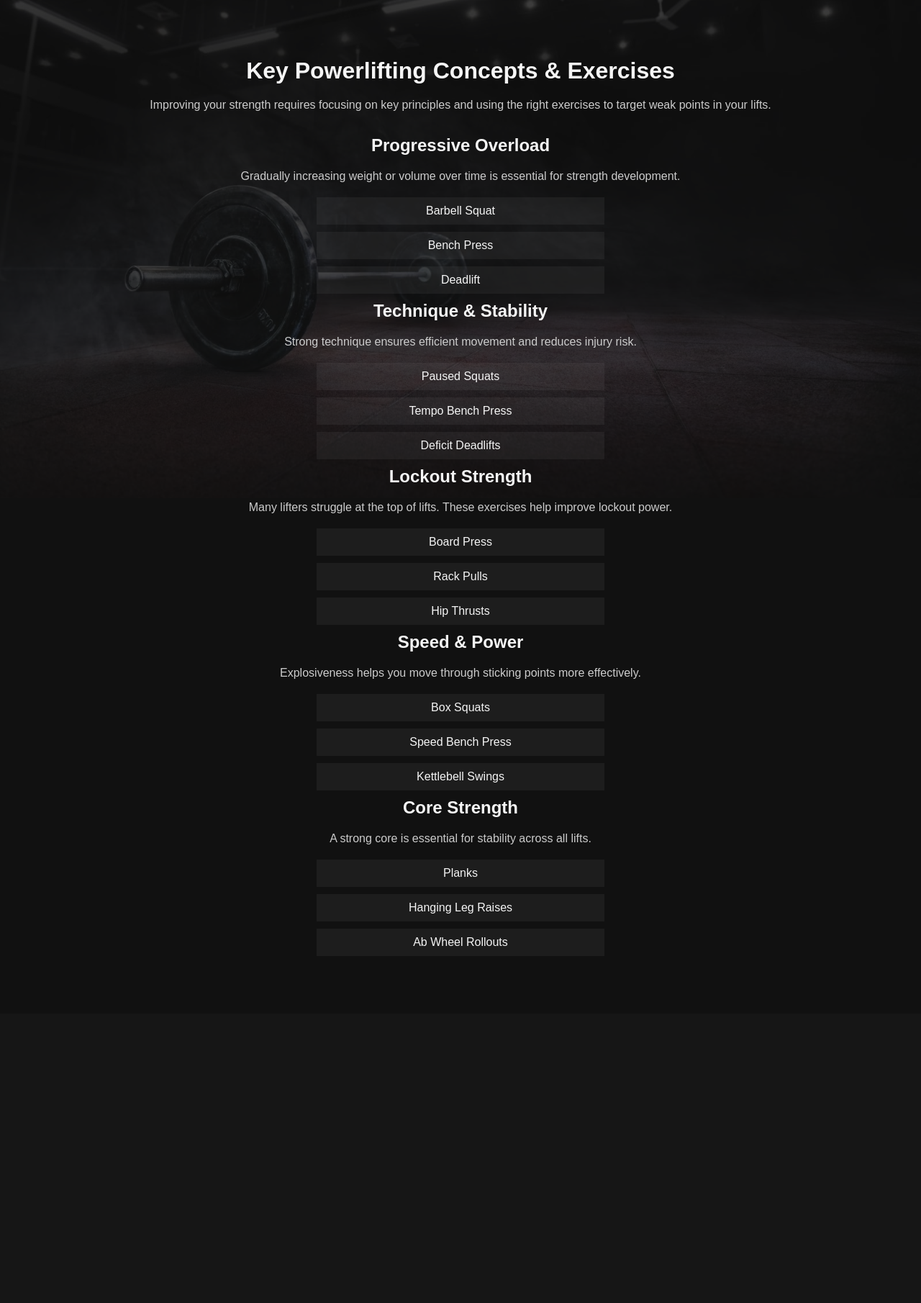
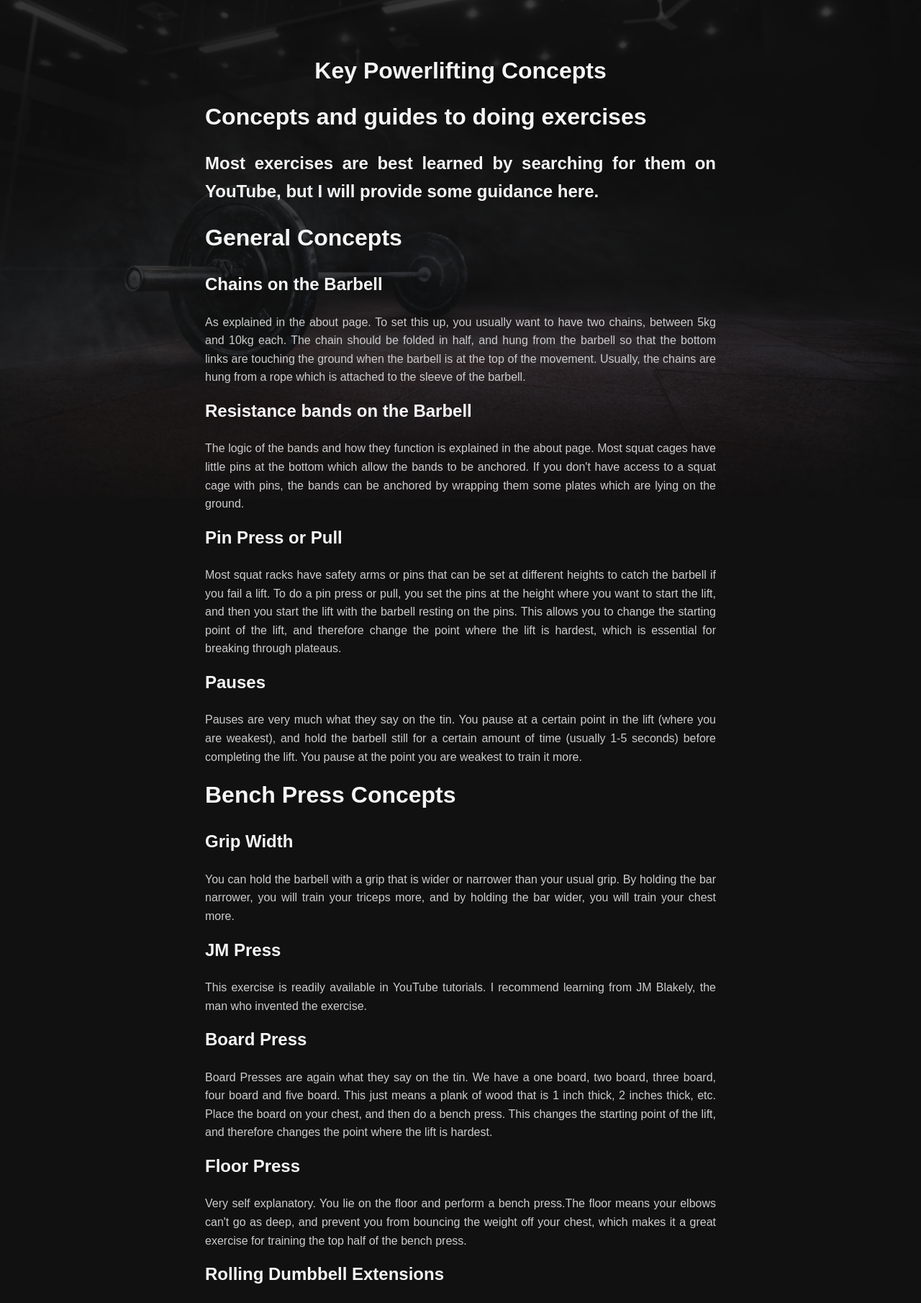
Before and after one commit to ruairimckenna/Python_Assignment, a Flask app: page /concepts in a window 1280 px wide. Shown: the part 108-1918 px from the top of the page at 72% size. Before the commit the page ends 1422 px from the top, so only its background shows below. Run offline with Flask 3, Linux system fonts and the light colour scheme.

Commit message:
Updated concepts.html and readme
Updated concepts with final bits that were due only if i had time.

```diff
--- a/templates/concepts.html
+++ b/templates/concepts.html
@@ -4,63 +4,134 @@
 
 {% block content %}
 
-<h1>Key Powerlifting Concepts & Exercises</h1>
+<h1>Key Powerlifting Concepts</h1>
 
-<p>
-    Improving your strength requires focusing on key principles and using the right exercises
-    to target weak points in your lifts.
+<div class="narrow-content justified-text">
+
+<!-- GENERAL -->
+<h1>Concepts and guides to doing exercises</h1>
+<h2>Most exercises are best learned by searching for them on YouTube, but I will provide some guidance here.</h2>
+
+<h1>General Concepts</h1>
+
+<h2>Chains on the Barbell</h2>
+<p>As explained in the about page. To set this up, you usually want to have two chains, between 5kg and 10kg each.
+    The chain should be folded in half, and hung from the barbell so that the bottom links are touching the ground
+    when the barbell is at the top of the movement. Usually, the chains are hung from a rope which is attached to
+    the sleeve of the barbell.
 </p>
 
-<br>
+<h2>Resistance bands on the Barbell</h2>
+<p>The logic of the bands and how they function is explained in the about page. Most squat cages have little
+    pins at the bottom which allow the bands to be anchored. If you don't have access to a squat cage with pins,
+    the bands can be anchored by wrapping them some plates which are lying on the ground.
+</p>
 
-<h2>Progressive Overload</h2>
-<p>
-    Gradually increasing weight or volume over time is essential for strength development.
+<h2>Pin Press or Pull</h2>
+<p>Most squat racks have safety arms or pins that can be set at different heights to catch the barbell if you
+    fail a lift. To do a pin press or pull, you set the pins at the height where you want to start the lift, and then
+    you start the lift with the barbell resting on the pins. This allows you to change the starting point of the lift,
+    and therefore change the point where the lift is hardest, which is essential for breaking through plateaus.</p>
+
+<h2>Pauses</h2>
+<p>Pauses are very much what they say on the tin. You pause at a certain point in the lift (where you are weakest),
+    and hold the barbell still for a certain amount of time (usually 1-5 seconds) before completing the lift.
+    You pause at the point you are weakest to train it more. </p>
+
+<!-- BENCH -->
+<h1>Bench Press Concepts</h1>
+
+<h2>Grip Width</h2>
+<p>You can hold the barbell with a grip that is wider or narrower than your usual grip. By holding the bar narrower,
+    you will train your triceps more, and by holding the bar wider, you will train your chest more.
 </p>
-<ul>
-    <li>Barbell Squat</li>
-    <li>Bench Press</li>
-    <li>Deadlift</li>
-</ul>
 
-<h2>Technique & Stability</h2>
-<p>
-    Strong technique ensures efficient movement and reduces injury risk.
+<h2>JM Press</h2>
+<p>This exercise is readily available in YouTube tutorials. I recommend learning from JM Blakely, the man who
+    invented the exercise.
 </p>
-<ul>
-    <li>Paused Squats</li>
-    <li>Tempo Bench Press</li>
-    <li>Deficit Deadlifts</li>
-</ul>
 
-<h2>Lockout Strength</h2>
-<p>
-    Many lifters struggle at the top of lifts. These exercises help improve lockout power.
+<h2>Board Press</h2>
+<p>Board Presses are again what they say on the tin. We have a one board, two board, three board, four board and
+    five board. This just means a plank of wood that is 1 inch thick, 2 inches thick, etc. Place the board on your
+    chest, and then do a bench press. This changes the starting point of the lift, and therefore changes the point where the lift is hardest.
 </p>
-<ul>
-    <li>Board Press</li>
-    <li>Rack Pulls</li>
-    <li>Hip Thrusts</li>
-</ul>
 
-<h2>Speed & Power</h2>
-<p>
-    Explosiveness helps you move through sticking points more effectively.
+<h2>Floor Press</h2>
+<p>Very self explanatory. You lie on the floor and perform a bench press.The floor means your elbows can't go
+    as deep, and prevent you from bouncing the weight off your chest, which makes it a great exercise for training the top half of the bench press.
 </p>
-<ul>
-    <li>Box Squats</li>
-    <li>Speed Bench Press</li>
-    <li>Kettlebell Swings</li>
-</ul>
 
-<h2>Core Strength</h2>
-<p>
-    A strong core is essential for stability across all lifts.
+<h2>Rolling Dumbbell Extensions</h2>
+<p>Not so readily available in YouTube tutorials. Best done on the ground, or on a flat bench. Hold the dumbbells
+    over your head like a bench press, but with your palms facing each other. Then bend your elbows so that
+    the dumbbells lower down and rest on your shoulders. Then roll them down to the ground, so that they're each
+    side of your head, beside your ears. Then reverse the movement.
 </p>
-<ul>
-    <li>Planks</li>
-    <li>Hanging Leg Raises</li>
-    <li>Ab Wheel Rollouts</li>
-</ul>
+
+<h2>Spoto Press</h2>
+<p>Invented by Eric Spoto, former world record holder in the bench press, benching 327.5kg! Plenty of tutorials
+    for this on YouTube. Its simply a bench press, but instead of touching your chest with the barbell,
+    stop it an inch or two above your chest, and press it back up. This changes the starting point of the lift,
+    in the same way a pin or board press does.
+</p>
+
+
+<!-- SQUAT -->
+<h1>Squat Concepts</h1>
+
+<h2>Foot width/stance</h2>
+<p>Foot position changes the angle of the knees and hips during the squat, affecting which muscles are emphasized.
+    A wider stance typically engages the glutes and adductors more, while a narrower stance emphasizes the quadriceps.
+    Experimenting with different stances can help target specific weak points in your squat.
+</p>
+
+<h2>Box Squat</h2>
+<p>A great way to learn how to perform a regular squat. This is simply a matter of sitting back down onto a box,
+    or a bench, or anything sturdy, and standing back up again. When you are seated, maintain your posture and form,
+    and pause only for a second before standing back up again. This changes the starting point of the lift. There
+    are many tutorials for this on YouTube.
+</p>
+
+<h2>Andersen Squat</h2>
+<p>Named after the legendary 1950s strongman Paul Anderson, a circus like performer who performed feats of
+    strength without much of the modern day equipment. In a regular squat, you start with the weight at the top,
+    then lower it down. However, Andersen didn't have access to squat racks. Instead, he would lift a giant axel
+    with cart wheels. To do this, he had to start the squat from the bottom position, then stand up. In your gym,
+    this can be done with the pins - startng from the bottom of the squat.
+</p>
+
+<h2>Front Squat</h2>
+<p>Readily available in YouTube tutorials. Squatting with the weight in front, on your shoulder blades,
+    which focuses on your quads more.
+</p>
+
+<h2>Zercher Squat</h2>
+<p>Available in YouTube tutorials. This exercise involves holding the barbell in the crook of your elbows,
+    which places significant emphasis on the core and upper back muscles.</p>
+
+<h2>Good Morning</h2>
+<p>Think of it as a squat, but instead of bending your knees, you will only bend your hips, and perform a bow.
+    This is extremely dangerous if done wrong, and so should be done with caution, and a braced core with
+    safety pins to catch the weight.
+</p>
+
+
+<!-- DEADLIFT -->
+<h1>Deadlift Concepts</h1>
+
+<h2>Sumo Stance</h2>
+<p>As it says on the tin, you stand with your feet wider than shoulder-width apart, toes pointed outward, like
+    a sumo. This changes the main muscles involved in the deadlift, emphasising the glutes and adductors more, and the quads less.
+</p>
+
+<h2>Defecit Deadlift</h2>
+<p>Stand on anything sturdy and grippy that makes you 1 or 2 inches taller than you would be when performing
+    a deadlift. This increases the range of motion of the lift, and makes it harder, especially at the bottom, which is where most people are weakest in the deadlift.
+    It is also a great way to teach yourself to push the barbell, instead of pulling it, which is Newton's
+    third law.
+</p>
+
+</div>
 
 {% endblock %}
```
Also changed, not shown: README.md.
